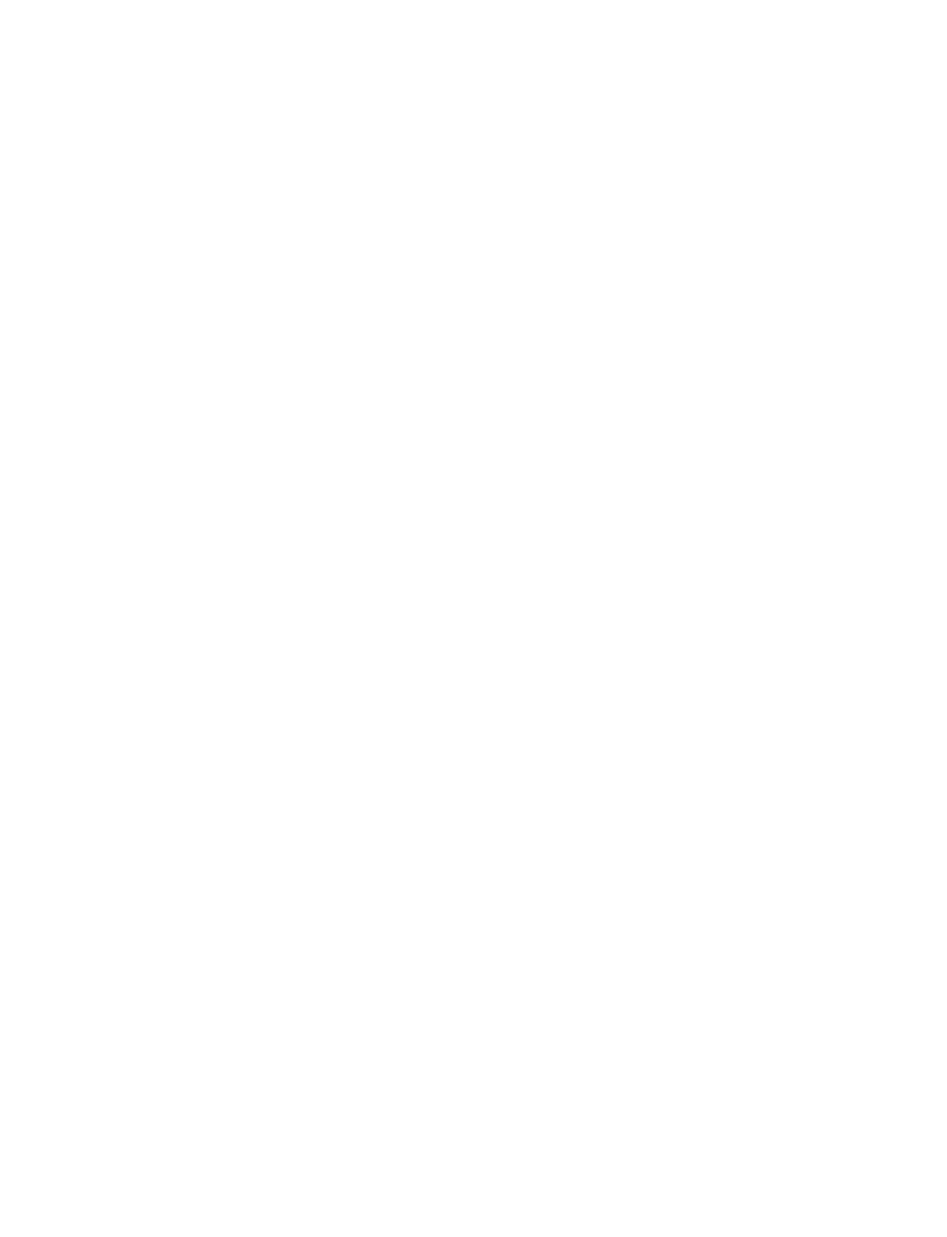
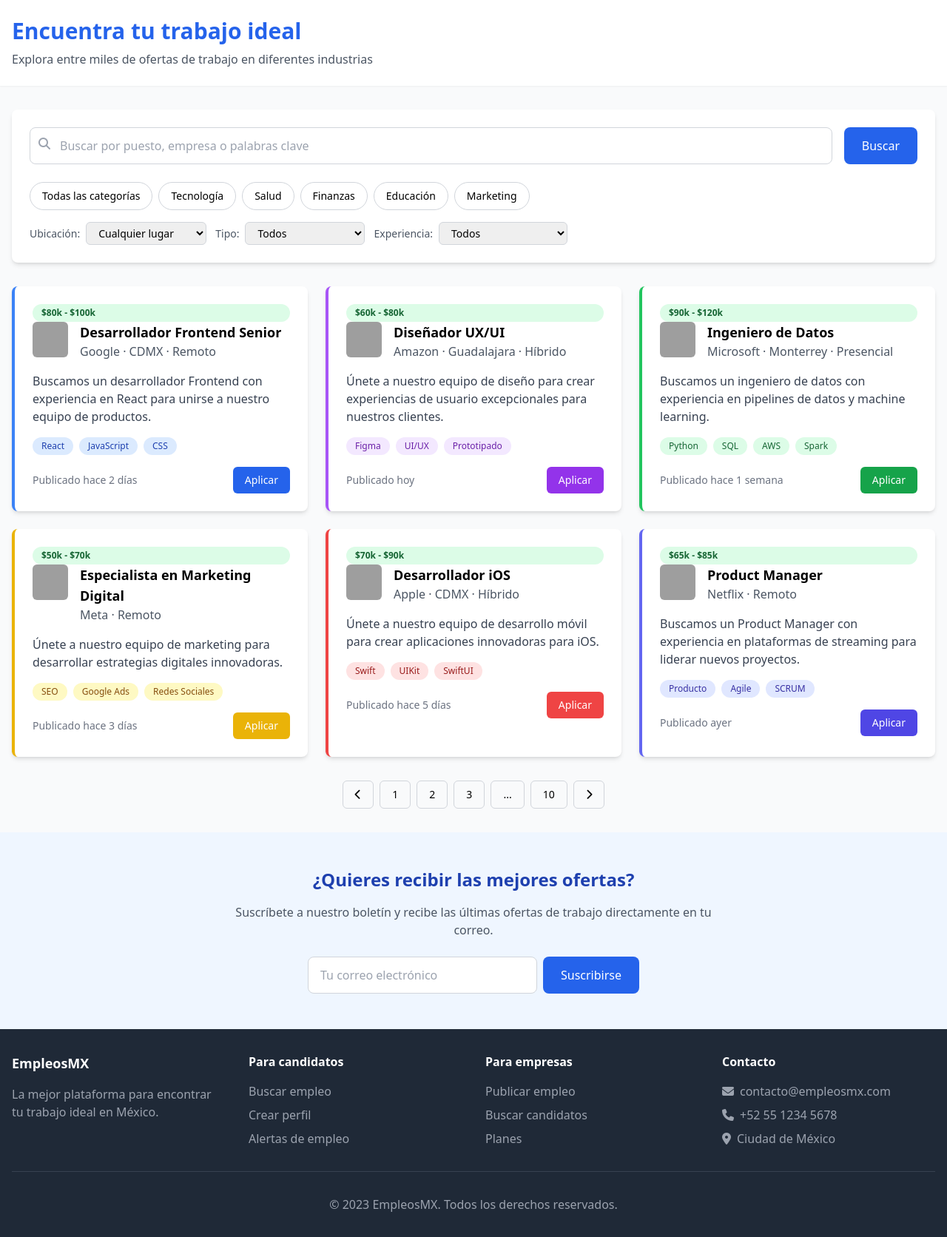
Before and after one commit to palomo420/el_proyecto0.1, a PHP site: page /ofertas.html in a window 1280 px wide. Before the commit the page is empty. Shown: the whole page at 74% size. Before the commit the page ends 800 px from the top, so only its background shows below. Run offline with PHP 8.4, Linux system fonts and the light colour scheme; some libraries are stand-ins or nearby versions; grey boxes are pictures that could not be loaded.

Commit message:
oferta
comenzar a modificar las oferta

```diff
--- a/index.html
+++ b/index.html
@@ -270,8 +270,8 @@
                     </div>
                     <h3 class="text-xl font-bold text-gray-800 mb-3">Ingresar informacion</h3>
                     <p class="text-gray-600 mb-4">Mejora tus habilidades con nuestros cursos de formación profesional y aumenta tus oportunidades laborales.</p>
-                    <a href="http://127.0.0.1:3000/login.html" class="text-blue-600 hover:text-blue-800 font-medium flex items-center">
-                        Saber más <i class="fas fa-arrow-right ml-2"></i>
+                    <a href="http://127.0.0.1:5500/ofertas.html" class="text-blue-600 hover:text-blue-800 font-medium flex items-center">
+                        Saber más <i class="fas fa-arrow-right ml-2"></i></a>
                     </a>
                 </div>
 
--- a/login.css
+++ b/login.css
@@ -12,6 +12,7 @@ body {
   background: white;
   border-radius: 8px;
   box-shadow: 0 0 15px rgba(0,0,0,0.1);
+  opacity: 30%;
 }
 
 h1, h2 {
--- a/ofertas.html
+++ b/ofertas.html
@@ -0,0 +1,371 @@
+<!DOCTYPE html>
+<html lang="es">
+<head>
+    <meta charset="UTF-8">
+    <meta name="viewport" content="width=device-width, initial-scale=1.0">
+    <title>Ofertas de Trabajo</title>
+    <script src="https://cdn.tailwindcss.com"></script>
+    <link rel="stylesheet" href="https://cdnjs.cloudflare.com/ajax/libs/font-awesome/6.4.0/css/all.min.css">
+    <link rel="stylesheet" href="style.css"> </head>
+<body class="bg-gray-50 min-h-screen">
+    <header class="bg-white shadow-sm">
+        <div class="container mx-auto px-4 py-6">
+            <h1 class="text-3xl font-bold text-blue-600">Encuentra tu trabajo ideal</h1>
+            <p class="text-gray-600 mt-2">Explora entre miles de ofertas de trabajo en diferentes industrias</p>
+        </div>
+    </header>
+
+    <main class="container mx-auto px-4 py-8">
+        <div class="bg-white rounded-lg shadow-md p-6 mb-8">
+            <div class="flex flex-col md:flex-row gap-4 mb-6">
+                <div class="flex-1 relative">
+                    <input type="text" placeholder="Buscar por puesto, empresa o palabras clave"
+                            class="w-full pl-10 pr-4 py-3 border border-gray-300 rounded-lg focus:ring-2 focus:ring-blue-500 focus:border-blue-500">
+                    <i class="fas fa-search absolute left-3 top-3.5 text-gray-400"></i>
+                </div>
+                <button class="bg-blue-600 hover:bg-blue-700 text-white px-6 py-3 rounded-lg font-medium transition-colors">
+                    Buscar
+                </button>
+            </div>
+
+            <div class="flex flex-wrap gap-2 mb-4">
+                <button class="filter-option active px-4 py-2 rounded-full border border-gray-300 text-sm font-medium transition-colors">
+                    Todas las categorías
+                </button>
+                <button class="filter-option px-4 py-2 rounded-full border border-gray-300 text-sm font-medium transition-colors">
+                    Tecnología
+                </button>
+                <button class="filter-option px-4 py-2 rounded-full border border-gray-300 text-sm font-medium transition-colors">
+                    Salud
+                </button>
+                <button class="filter-option px-4 py-2 rounded-full border border-gray-300 text-sm font-medium transition-colors">
+                    Finanzas
+                </button>
+                <button class="filter-option px-4 py-2 rounded-full border border-gray-300 text-sm font-medium transition-colors">
+                    Educación
+                </button>
+                <button class="filter-option px-4 py-2 rounded-full border border-gray-300 text-sm font-medium transition-colors">
+                    Marketing
+                </button>
+            </div>
+
+            <div class="flex flex-wrap gap-3">
+                <div class="flex items-center">
+                    <label class="mr-2 text-sm text-gray-600">Ubicación:</label>
+                    <select class="border border-gray-300 rounded-md px-3 py-1 text-sm">
+                        <option>Cualquier lugar</option>
+                        <option>Remoto</option>
+                        <option>Ciudad de México</option>
+                        <option>Monterrey</option>
+                        <option>Guadalajara</option>
+                    </select>
+                </div>
+                <div class="flex items-center">
+                    <label class="mr-2 text-sm text-gray-600">Tipo:</label>
+                    <select class="border border-gray-300 rounded-md px-3 py-1 text-sm">
+                        <option>Todos</option>
+                        <option>Tiempo completo</option>
+                        <option>Medio tiempo</option>
+                        <option>Freelance</option>
+                        <option>Prácticas</option>
+                    </select>
+                </div>
+                <div class="flex items-center">
+                    <label class="mr-2 text-sm text-gray-600">Experiencia:</label>
+                    <select class="border border-gray-300 rounded-md px-3 py-1 text-sm">
+                        <option>Todos</option>
+                        <option>Sin experiencia</option>
+                        <option>Junior (1-3 años)</option>
+                        <option>Mid-level (3-5 años)</option>
+                        <option>Senior (5+ años)</option>
+                    </select>
+                </div>
+            </div>
+        </div>
+
+        <div class="grid grid-cols-1 md:grid-cols-2 lg:grid-cols-3 gap-6 mb-8">
+            <div class="job-card bg-white rounded-lg shadow-md p-6 relative border-l-4 border-blue-500 transition-all duration-300">
+                <div class="salary-badge bg-green-100 text-green-800 px-3 py-1 rounded-full text-xs font-bold">
+                    $80k - $100k
+                </div>
+                <div class="flex items-start mb-4">
+                    <img src="https://logo.clearbit.com/google.com" alt="Google" class="w-12 h-12 rounded-md mr-4">
+                    <div>
+                        <h3 class="font-bold text-lg">Desarrollador Frontend Senior</h3>
+                        <p class="text-gray-600">Google · CDMX · Remoto</p>
+                    </div>
+                </div>
+                <p class="text-gray-700 mb-4">Buscamos un desarrollador Frontend con experiencia en React para unirse a nuestro equipo de productos.</p>
+                <div class="flex flex-wrap gap-2 mb-4">
+                    <span class="tag bg-blue-100 text-blue-800 px-3 py-1 rounded-full text-xs">React</span>
+                    <span class="tag bg-blue-100 text-blue-800 px-3 py-1 rounded-full text-xs">JavaScript</span>
+                    <span class="tag bg-blue-100 text-blue-800 px-3 py-1 rounded-full text-xs">CSS</span>
+                </div>
+                <div class="flex justify-between items-center">
+                    <span class="text-sm text-gray-500">Publicado hace 2 días</span>
+                    <button class="bg-blue-600 hover:bg-blue-700 text-white px-4 py-2 rounded-md text-sm font-medium transition-colors">
+                        Aplicar
+                    </button>
+                </div>
+            </div>
+
+            <div class="job-card bg-white rounded-lg shadow-md p-6 relative border-l-4 border-purple-500 transition-all duration-300">
+                <div class="salary-badge bg-green-100 text-green-800 px-3 py-1 rounded-full text-xs font-bold">
+                    $60k - $80k
+                </div>
+                <div class="flex items-start mb-4">
+                    <img src="https://logo.clearbit.com/amazon.com" alt="Amazon" class="w-12 h-12 rounded-md mr-4">
+                    <div>
+                        <h3 class="font-bold text-lg">Diseñador UX/UI</h3>
+                        <p class="text-gray-600">Amazon · Guadalajara · Híbrido</p>
+                    </div>
+                </div>
+                <p class="text-gray-700 mb-4">Únete a nuestro equipo de diseño para crear experiencias de usuario excepcionales para nuestros clientes.</p>
+                <div class="flex flex-wrap gap-2 mb-4">
+                    <span class="tag bg-purple-100 text-purple-800 px-3 py-1 rounded-full text-xs">Figma</span>
+                    <span class="tag bg-purple-100 text-purple-800 px-3 py-1 rounded-full text-xs">UI/UX</span>
+                    <span class="tag bg-purple-100 text-purple-800 px-3 py-1 rounded-full text-xs">Prototipado</span>
+                </div>
+                <div class="flex justify-between items-center">
+                    <span class="text-sm text-gray-500">Publicado hoy</span>
+                    <button class="bg-purple-600 hover:bg-purple-700 text-white px-4 py-2 rounded-md text-sm font-medium transition-colors">
+                        Aplicar
+                    </button>
+                </div>
+            </div>
+
+            <div class="job-card bg-white rounded-lg shadow-md p-6 relative border-l-4 border-green-500 transition-all duration-300">
+                <div class="salary-badge bg-green-100 text-green-800 px-3 py-1 rounded-full text-xs font-bold">
+                    $90k - $120k
+                </div>
+                <div class="flex items-start mb-4">
+                    <img src="https://logo.clearbit.com/microsoft.com" alt="Microsoft" class="w-12 h-12 rounded-md mr-4">
+                    <div>
+                        <h3 class="font-bold text-lg">Ingeniero de Datos</h3>
+                        <p class="text-gray-600">Microsoft · Monterrey · Presencial</p>
+                    </div>
+                </div>
+                <p class="text-gray-700 mb-4">Buscamos un ingeniero de datos con experiencia en pipelines de datos y machine learning.</p>
+                <div class="flex flex-wrap gap-2 mb-4">
+                    <span class="tag bg-green-100 text-green-800 px-3 py-1 rounded-full text-xs">Python</span>
+                    <span class="tag bg-green-100 text-green-800 px-3 py-1 rounded-full text-xs">SQL</span>
+                    <span class="tag bg-green-100 text-green-800 px-3 py-1 rounded-full text-xs">AWS</span>
+                    <span class="tag bg-green-100 text-green-800 px-3 py-1 rounded-full text-xs">Spark</span>
+                </div>
+                <div class="flex justify-between items-center">
+                    <span class="text-sm text-gray-500">Publicado hace 1 semana</span>
+                    <button class="bg-green-600 hover:bg-green-700 text-white px-4 py-2 rounded-md text-sm font-medium transition-colors">
+                        Aplicar
+                    </button>
+                </div>
+            </div>
+
+            <div class="job-card bg-white rounded-lg shadow-md p-6 relative border-l-4 border-yellow-500 transition-all duration-300">
+                <div class="salary-badge bg-green-100 text-green-800 px-3 py-1 rounded-full text-xs font-bold">
+                    $50k - $70k
+                </div>
+                <div class="flex items-start mb-4">
+                    <img src="https://logo.clearbit.com/facebook.com" alt="Facebook" class="w-12 h-12 rounded-md mr-4">
+                    <div>
+                        <h3 class="font-bold text-lg">Especialista en Marketing Digital</h3>
+                        <p class="text-gray-600">Meta · Remoto</p>
+                    </div>
+                </div>
+                <p class="text-gray-700 mb-4">Únete a nuestro equipo de marketing para desarrollar estrategias digitales innovadoras.</p>
+                <div class="flex flex-wrap gap-2 mb-4">
+                    <span class="tag bg-yellow-100 text-yellow-800 px-3 py-1 rounded-full text-xs">SEO</span>
+                    <span class="tag bg-yellow-100 text-yellow-800 px-3 py-1 rounded-full text-xs">Google Ads</span>
+                    <span class="tag bg-yellow-100 text-yellow-800 px-3 py-1 rounded-full text-xs">Redes Sociales</span>
+                </div>
+                <div class="flex justify-between items-center">
+                    <span class="text-sm text-gray-500">Publicado hace 3 días</span>
+                    <button class="bg-yellow-500 hover:bg-yellow-600 text-white px-4 py-2 rounded-md text-sm font-medium transition-colors">
+                        Aplicar
+                    </button>
+                </div>
+            </div>
+
+            <div class="job-card bg-white rounded-lg shadow-md p-6 relative border-l-4 border-red-500 transition-all duration-300">
+                <div class="salary-badge bg-green-100 text-green-800 px-3 py-1 rounded-full text-xs font-bold">
+                    $70k - $90k
+                </div>
+                <div class="flex items-start mb-4">
+                    <img src="https://logo.clearbit.com/apple.com" alt="Apple" class="w-12 h-12 rounded-md mr-4">
+                    <div>
+                        <h3 class="font-bold text-lg">Desarrollador iOS</h3>
+                        <p class="text-gray-600">Apple · CDMX · Híbrido</p>
+                    </div>
+                </div>
+                <p class="text-gray-700 mb-4">Únete a nuestro equipo de desarrollo móvil para crear aplicaciones innovadoras para iOS.</p>
+                <div class="flex flex-wrap gap-2 mb-4">
+                    <span class="tag bg-red-100 text-red-800 px-3 py-1 rounded-full text-xs">Swift</span>
+                    <span class="tag bg-red-100 text-red-800 px-3 py-1 rounded-full text-xs">UIKit</span>
+                    <span class="tag bg-red-100 text-red-800 px-3 py-1 rounded-full text-xs">SwiftUI</span>
+                </div>
+                <div class="flex justify-between items-center">
+                    <span class="text-sm text-gray-500">Publicado hace 5 días</span>
+                    <button class="bg-red-500 hover:bg-red-600 text-white px-4 py-2 rounded-md text-sm font-medium transition-colors">
+                        Aplicar
+                    </button>
+                </div>
+            </div>
+
+            <div class="job-card bg-white rounded-lg shadow-md p-6 relative border-l-4 border-indigo-500 transition-all duration-300">
+                <div class="salary-badge bg-green-100 text-green-800 px-3 py-1 rounded-full text-xs font-bold">
+                    $65k - $85k
+                </div>
+                <div class="flex items-start mb-4">
+                    <img src="https://logo.clearbit.com/netflix.com" alt="Netflix" class="w-12 h-12 rounded-md mr-4">
+                    <div>
+                        <h3 class="font-bold text-lg">Product Manager</h3>
+                        <p class="text-gray-600">Netflix · Remoto</p>
+                    </div>
+                </div>
+                <p class="text-gray-700 mb-4">Buscamos un Product Manager con experiencia en plataformas de streaming para liderar nuevos proyectos.</p>
+                <div class="flex flex-wrap gap-2 mb-4">
+                    <span class="tag bg-indigo-100 text-indigo-800 px-3 py-1 rounded-full text-xs">Producto</span>
+                    <span class="tag bg-indigo-100 text-indigo-800 px-3 py-1 rounded-full text-xs">Agile</span>
+                    <span class="tag bg-indigo-100 text-indigo-800 px-3 py-1 rounded-full text-xs">SCRUM</span>
+                </div>
+                <div class="flex justify-between items-center">
+                    <span class="text-sm text-gray-500">Publicado ayer</span>
+                    <button class="bg-indigo-600 hover:bg-indigo-700 text-white px-4 py-2 rounded-md text-sm font-medium transition-colors">
+                        Aplicar
+                    </button>
+                </div>
+            </div>
+        </div>
+
+        <div class="flex justify-center gap-2">
+            <button class="pagination-btn px-4 py-2 border border-gray-300 rounded-md text-sm font-medium">
+                <i class="fas fa-chevron-left"></i>
+            </button>
+            <button class="pagination-btn active px-4 py-2 border border-gray-300 rounded-md text-sm font-medium">
+                1
+            </button>
+            <button class="pagination-btn px-4 py-2 border border-gray-300 rounded-md text-sm font-medium">
+                2
+            </button>
+            <button class="pagination-btn px-4 py-2 border border-gray-300 rounded-md text-sm font-medium">
+                3
+            </button>
+            <button class="pagination-btn px-4 py-2 border border-gray-300 rounded-md text-sm font-medium">
+                ...
+            </button>
+            <button class="pagination-btn px-4 py-2 border border-gray-300 rounded-md text-sm font-medium">
+                10
+            </button>
+            <button class="pagination-btn px-4 py-2 border border-gray-300 rounded-md text-sm font-medium">
+                <i class="fas fa-chevron-right"></i>
+            </button>
+        </div>
+    </main>
+
+    <section class="bg-blue-50 py-12">
+        <div class="container mx-auto px-4 text-center">
+            <h2 class="text-2xl font-bold text-blue-800 mb-4">¿Quieres recibir las mejores ofertas?</h2>
+            <p class="text-gray-600 mb-6 max-w-2xl mx-auto">Suscríbete a nuestro boletín y recibe las últimas ofertas de trabajo directamente en tu correo.</p>
+            <div class="flex flex-col sm:flex-row gap-2 justify-center max-w-md mx-auto">
+                <input type="email" placeholder="Tu correo electrónico"
+                        class="flex-1 px-4 py-3 border border-gray-300 rounded-lg focus:ring-2 focus:ring-blue-500 focus:border-blue-500">
+                <button class="bg-blue-600 hover:bg-blue-700 text-white px-6 py-3 rounded-lg font-medium transition-colors">
+                    Suscribirse
+                </button>
+            </div>
+        </div>
+    </section>
+
+    <footer class="bg-gray-800 text-white py-8">
+        <div class="container mx-auto px-4">
+            <div class="grid grid-cols-1 md:grid-cols-4 gap-8">
+                <div>
+                    <h3 class="text-lg font-bold mb-4">EmpleosMX</h3>
+                    <p class="text-gray-400">La mejor plataforma para encontrar tu trabajo ideal en México.</p>
+                </div>
+                <div>
+                    <h4 class="font-bold mb-4">Para candidatos</h4>
+                    <ul class="space-y-2">
+                        <li><a href="#" class="text-gray-400 hover:text-white transition-colors">Buscar empleo</a></li>
+                        <li><a href="#" class="text-gray-400 hover:text-white transition-colors">Crear perfil</a></li>
+                        <li><a href="#" class="text-gray-400 hover:text-white transition-colors">Alertas de empleo</a></li>
+                    </ul>
+                </div>
+                <div>
+                    <h4 class="font-bold mb-4">Para empresas</h4>
+                    <ul class="space-y-2">
+                        <li><a href="#" class="text-gray-400 hover:text-white transition-colors">Publicar empleo</a></li>
+                        <li><a href="#" class="text-gray-400 hover:text-white transition-colors">Buscar candidatos</a></li>
+                        <li><a href="#" class="text-gray-400 hover:text-white transition-colors">Planes</a></li>
+                    </ul>
+                </div>
+                <div>
+                    <h4 class="font-bold mb-4">Contacto</h4>
+                    <ul class="space-y-2">
+                        <li class="flex items-center text-gray-400"><i class="fas fa-envelope mr-2"></i> contacto@empleosmx.com</li>
+                        <li class="flex items-center text-gray-400"><i class="fas fa-phone mr-2"></i> +52 55 1234 5678</li>
+                        <li class="flex items-center text-gray-400"><i class="fas fa-map-marker-alt mr-2"></i> Ciudad de México</li>
+                    </ul>
+                </div>
+            </div>
+            <div class="border-t border-gray-700 mt-8 pt-8 text-center text-gray-400">
+                <p>© 2023 EmpleosMX. Todos los derechos reservados.</p>
+            </div>
+        </div>
+    </footer>
+
+    <script>
+        // Filter functionality
+        document.querySelectorAll('.filter-option').forEach(button => {
+            button.addEventListener('click', function() {
+                document.querySelectorAll('.filter-option').forEach(btn => btn.classList.remove('active'));
+                this.classList.add('active');
+                // Here you would typically filter the job listings
+            });
+        });
+
+        // Pagination functionality
+        document.querySelectorAll('.pagination-btn').forEach(button => {
+            button.addEventListener('click', function() {
+                if(!this.querySelector('i')) { // Don't change active state for arrow buttons
+                    document.querySelectorAll('.pagination-btn').forEach(btn => btn.classList.remove('active'));
+                    this.classList.add('active');
+                }
+                // Here you would typically load the corresponding page of job listings
+            });
+        });
+
+        // Job card hover effect
+        document.querySelectorAll('.job-card').forEach(card => {
+            card.addEventListener('mouseenter', function() {
+                this.style.transform = 'translateY(-5px)';
+                this.style.boxShadow = '0 10px 25px rgba(0, 0, 0, 0.1)';
+            });
+            card.addEventListener('mouseleave', function() {
+                this.style.transform = '';
+                this.style.boxShadow = '';
+            });
+        });
+
+        // Tag hover effect (improved for robustness)
+        document.querySelectorAll('.tag').forEach(tag => {
+            const originalBgClass = Array.from(tag.classList).find(cls => cls.startsWith('bg-') && cls.includes('-100'));
+            const originalTextColorClass = Array.from(tag.classList).find(cls => cls.startsWith('text-') && cls.includes('-800'));
+
+            tag.addEventListener('mouseenter', function() {
+                if (originalBgClass && originalTextColorClass) {
+                    const color = originalBgClass.split('-')[1]; // e.g., 'blue' from 'bg-blue-100'
+                    this.classList.remove(originalBgClass, originalTextColorClass);
+                    this.classList.add(`bg-${color}-600`, 'text-white');
+                }
+            });
+            tag.addEventListener('mouseleave', function() {
+                if (originalBgClass && originalTextColorClass) {
+                    const color = originalBgClass.split('-')[1];
+                    this.classList.remove(`bg-${color}-600`, 'text-white');
+                    this.classList.add(originalBgClass, originalTextColorClass);
+                }
+            });
+        });
+    </script>
+</body>
+</html>
```
Also changed, not shown: ofertas.css (added, +34 -0 lines).
